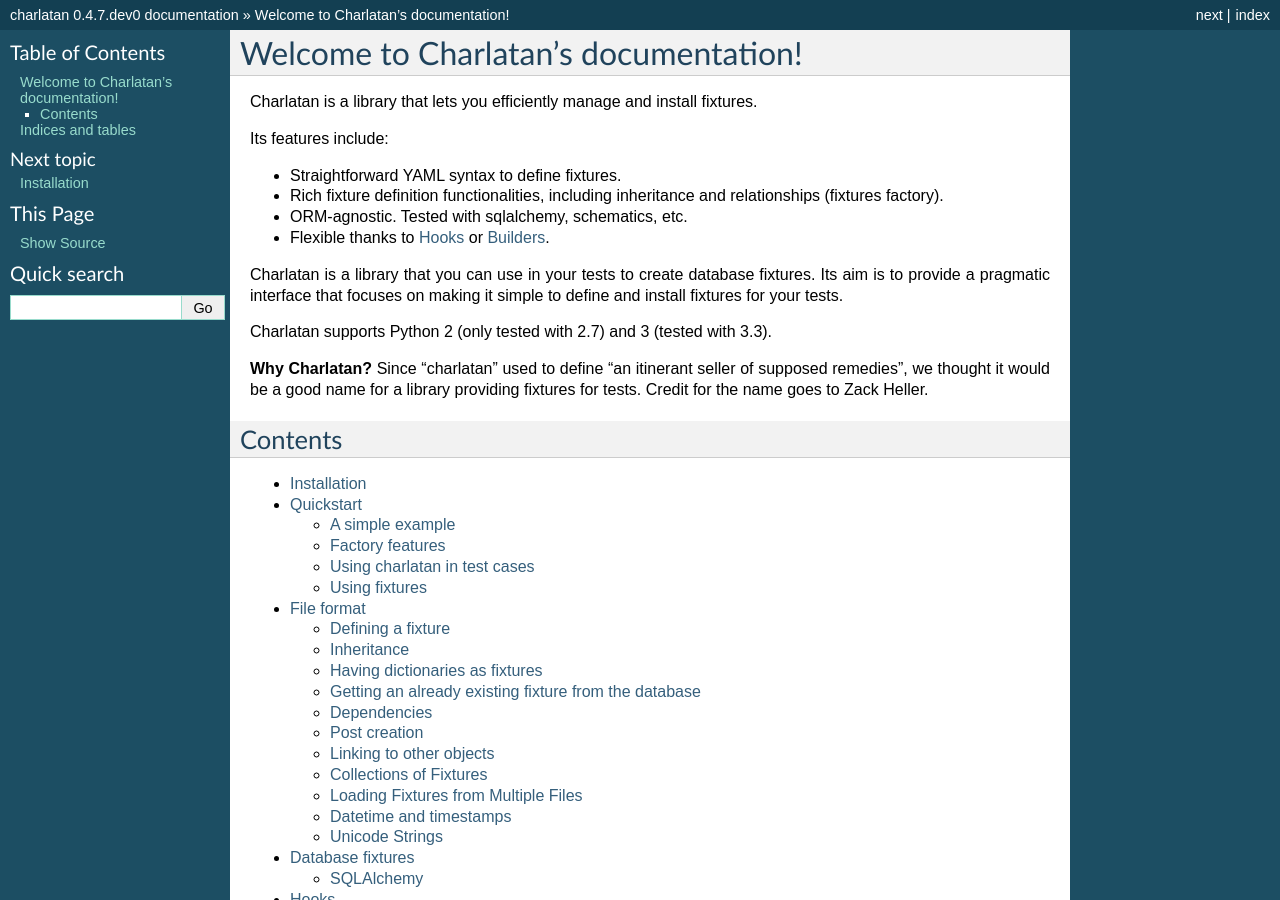
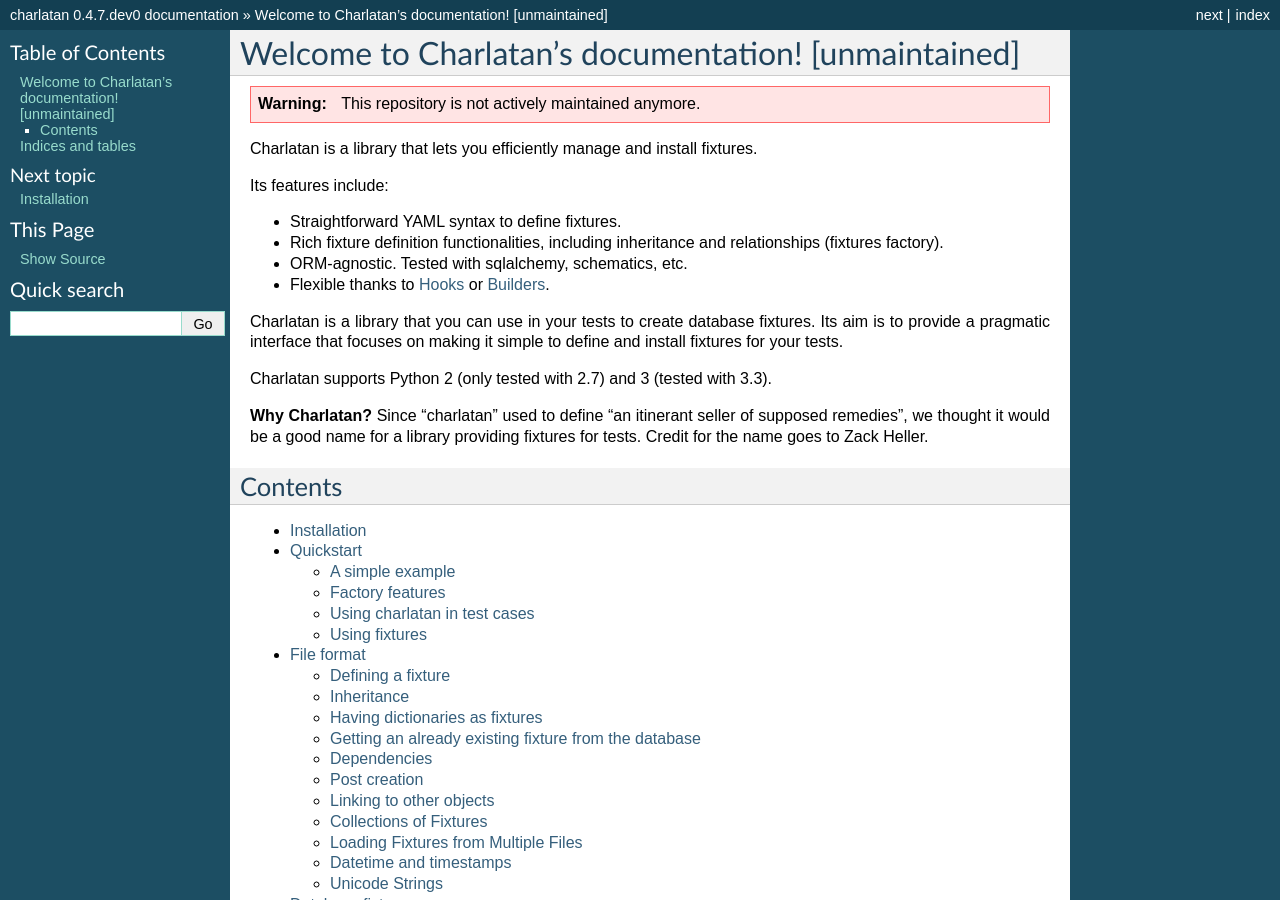
Before and after one commit to uber/charlatan, a Sphinx documentation site: the page built from docs/index.rst, in a window 1280 px wide and 900 px high. Built offline with Sphinx 7.4.7, drawn with Linux system fonts in a browser that asks for light colours; some of the changed text lies outside the part shown.

Commit message:
Add unmaintained notice

```diff
--- a/docs/index.rst
+++ b/docs/index.rst
@@ -3,8 +3,11 @@
    You can adapt this file completely to your liking, but it should at least
    contain the root `toctree` directive.
 
-Welcome to Charlatan's documentation!
-=====================================
+Welcome to Charlatan's documentation! [unmaintained]
+====================================================
+
+.. WARNING::
+    This repository is not actively maintained anymore.
 
 Charlatan is a library that lets you efficiently manage and install
 fixtures.
```
Also changed, not shown: README.rst (+7 -7 lines).
